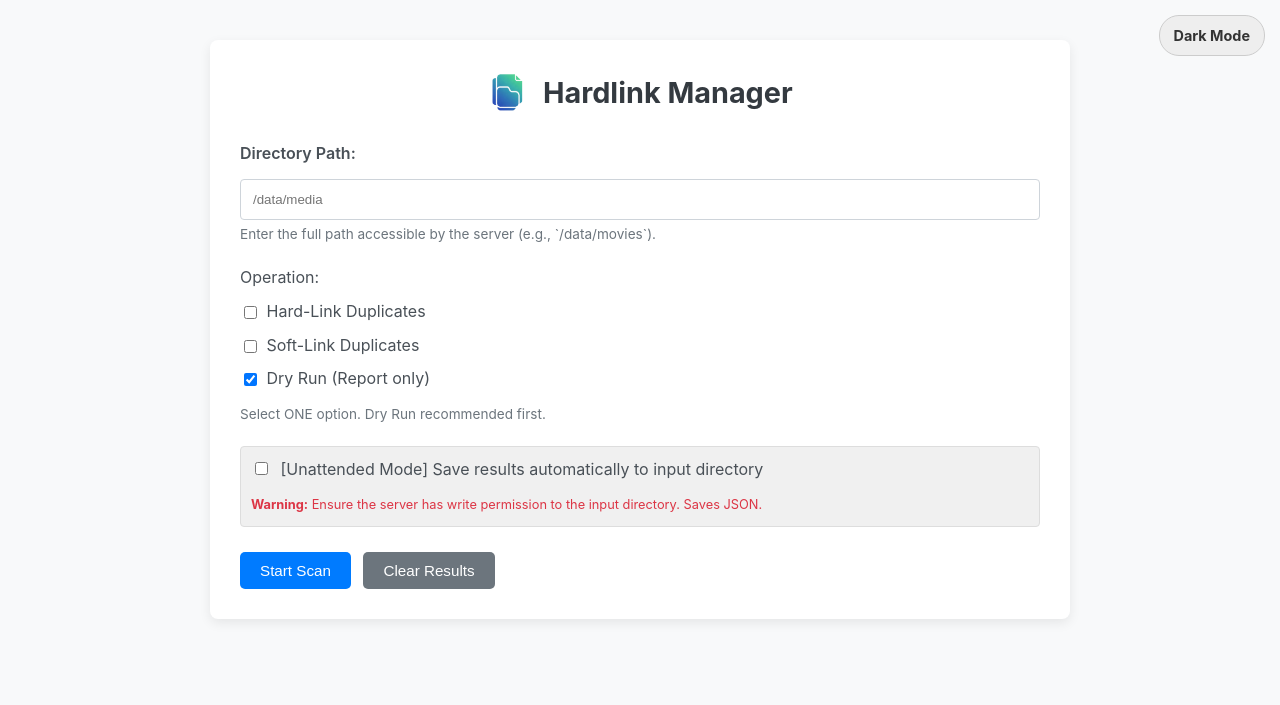
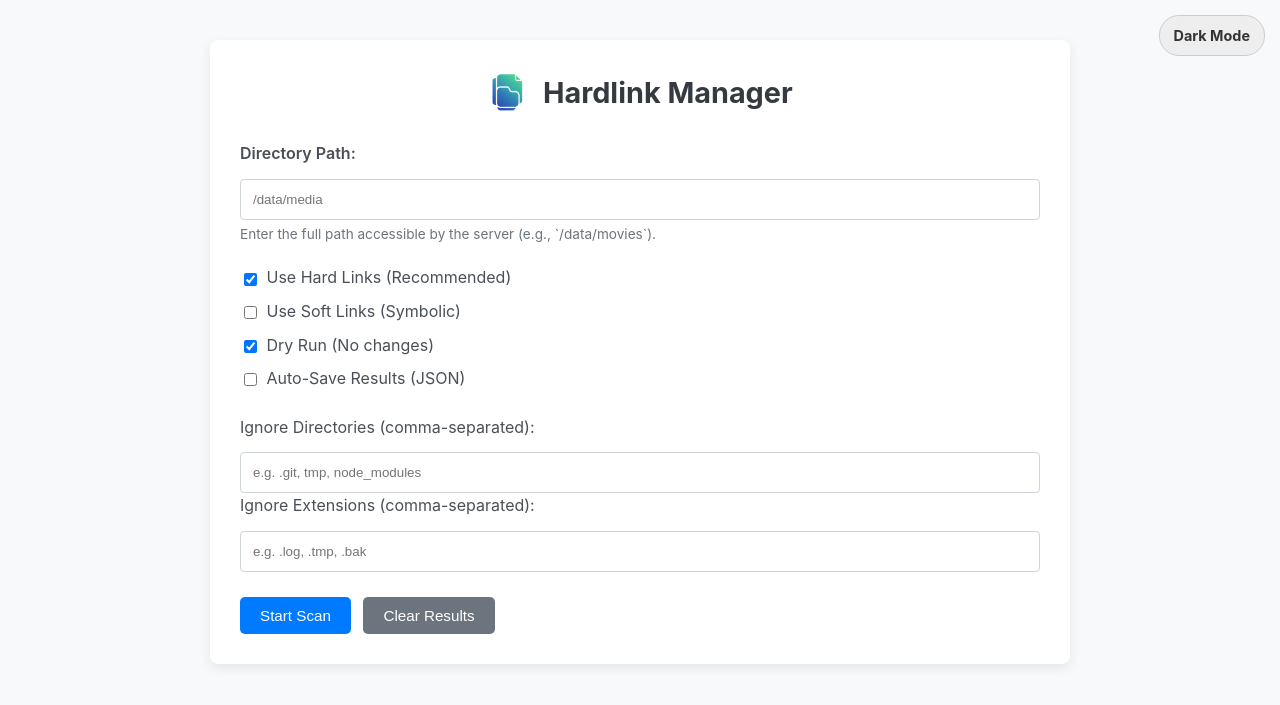
Before and after one commit to rozza591/Hardlink-Manager, a Flask app: page / in a window 1280 px wide. Shown: the top 705 px of the page. Run offline with Flask 3, Linux system fonts and the light colour scheme.

Commit message:
Feature: Added Ignore List for directories and extensions

```diff
--- a/app.py
+++ b/app.py
@@ -42,7 +42,14 @@ def run_scan():
     path1 = request.form.get("path1"); # Target directory
     dry_run = "dryrun" in request.form # Is it a dry run?
     use_hardlinks = "hardlink" in request.form; use_softlinks = "softlink" in request.form # Link type selection
-    save_auto = "save_auto" in request.form # Auto-save results?
+    save_auto = "save_auto" in request.form
+
+    # Parse ignore lists
+    ignore_dirs_str = request.form.get("ignore_dirs", "")
+    ignore_dirs = [d.strip() for d in ignore_dirs_str.split(",") if d.strip()]
+
+    ignore_exts_str = request.form.get("ignore_exts", "")
+    ignore_exts = [e.strip() for e in ignore_exts_str.split(",") if e.strip()]
 
     # Determine link type (None if dry_run or no link type selected)
     link_type = None;
@@ -60,13 +67,14 @@ def run_scan():
     progress_info[scan_id] = {"status":"queued","phase":"queued","total_items":0,"processed_items":0, "percentage": 0}
     scan_results[scan_id] = None # Placeholder for results
 
-    logging.info(f"Queuing scan process {scan_id} for path: {path1} (Dry Run: {dry_run}, Link Type: {link_type}, Save Auto: {save_auto})")
+    logging.info(f"Queuing scan {scan_id} for path: {path1}. Ignoring dirs: {ignore_dirs}, exts: {ignore_exts}")
 
     # --- Create and Start Background Process ---
     process = multiprocessing.Process(
         target=run_manual_scan_and_link, # Function to run in the new process
-        args=(scan_id, path1, dry_run, link_type, save_auto, progress_info, scan_results), # Arguments for the target function
-        name=f"Scan-{scan_id[:6]}" # Give the process a descriptive name
+        # Pass the new ignore lists to the target function
+        args=(scan_id, path1, dry_run, link_type, save_auto, progress_info, scan_results, ignore_dirs, ignore_exts),
+        name=f"Scan-{scan_id[:6]}"
     )
     process.start() # Start the background process
 
--- a/templates/index.html
+++ b/templates/index.html
@@ -372,16 +372,35 @@
             </div>
 
             <div class="form-group checkbox-group">
-                 <label>Operation:</label><br>
-                 <input type="checkbox" id="hardlink" name="hardlink" onclick="handleLinkTypeSelection(this)"> <label for="hardlink">Hard-Link Duplicates</label><br>
-                 <input type="checkbox" id="softlink" name="softlink" onclick="handleLinkTypeSelection(this)"> <label for="softlink">Soft-Link Duplicates</label><br>
-                 <input type="checkbox" id="dryrun" name="dryrun" checked onclick="handleDryRunSelection(this)"> <label for="dryrun">Dry Run (Report only)</label><br>
-                 <small>Select ONE option. Dry Run recommended first.</small>
+                 <div class="row">
+            <div class="column">
+                <input type="checkbox" id="hardlink" name="hardlink" checked>
+                <label for="hardlink">Use Hard Links (Recommended)</label>
             </div>
+            <div class="column">
+                <input type="checkbox" id="softlink" name="softlink">
+                <label for="softlink">Use Soft Links (Symbolic)</label>
+            </div>
+            <div class="column">
+                <input type="checkbox" id="dryrun" name="dryrun" checked>
+                <label for="dryrun">Dry Run (No changes)</label>
+            </div>
+            <div class="column">
+                <input type="checkbox" id="save_auto" name="save_auto">
+                <label for="save_auto">Auto-Save Results (JSON)</label>
+            </div>
+        </div>
 
-            <div class="form-group save-auto-group">
-                 <input type="checkbox" id="save-auto" name="save_auto"> <label for="save-auto">[Unattended Mode] Save results automatically to input directory</label><br>
-                 <small><strong>Warning:</strong> Ensure the server has write permission to the input directory. Saves JSON.</small>
+        <div class="row" style="margin-top: 15px;">
+            <div class="column">
+                 <label for="ignore_dirs">Ignore Directories (comma-separated):</label>
+                 <input type="text" id="ignore_dirs" name="ignore_dirs" placeholder="e.g. .git, tmp, node_modules">
+            </div>
+            <div class="column">
+                 <label for="ignore_exts">Ignore Extensions (comma-separated):</label>
+                 <input type="text" id="ignore_exts" name="ignore_exts" placeholder="e.g. .log, .tmp, .bak">
+            </div>
+        </div>
             </div>
 
             <div class="button-group">
```
Also changed, not shown: core.py (+34 -7 lines), tests/test_core.py (+35 -1 lines).
